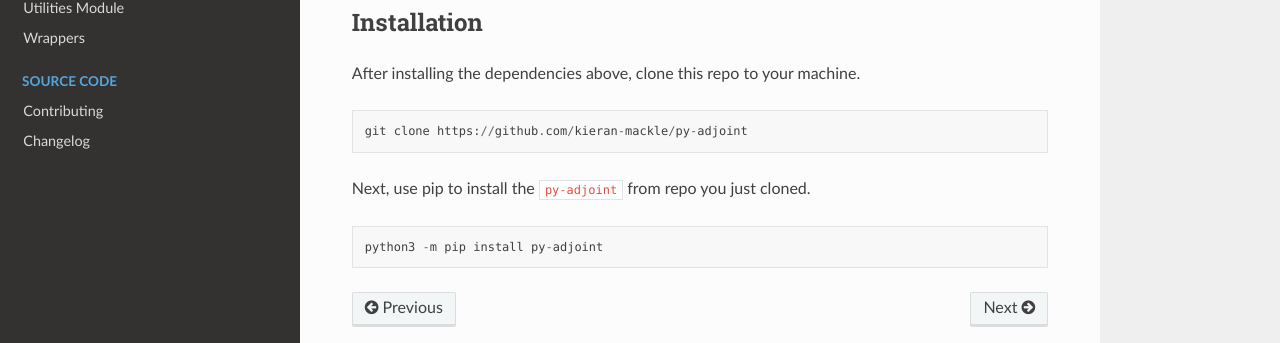
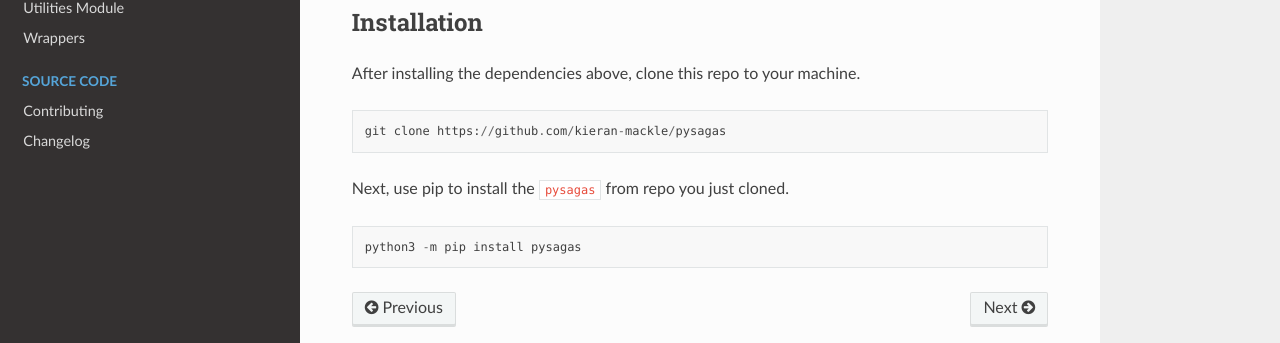
Before and after one commit to kieran-mackle/pysagas, a Sphinx documentation site: the page built from docs/source/documentation/getting-started.md, in a window 1280 px wide and 957 px high. Shown: the part 500-843 px from the top of the window. Built offline with Sphinx 7.4.7 and the Read the Docs theme 2.0.0, drawn with Linux system fonts in a browser that asks for light colours; some of the changed lines change nothing that is shown.

Commit message:
docs: inherit getting started section from readme

````diff
--- a/README.md
+++ b/README.md
@@ -34,6 +34,7 @@
 
 
 ## Getting Started
+<!-- start getting started -->
 
 ### Prerequisites
 This code depends on the [Eilmer](https://github.com/gdtk-uq/gdtk) python
@@ -66,6 +67,8 @@
 ```
 python3 -m pip install pysagas
 ```
+
+<!-- end getting started -->
 
 <p align="right">[<a href="#readme-top">back to top</a>]</p>
 
--- a/docs/source/documentation/getting-started.md
+++ b/docs/source/documentation/getting-started.md
@@ -1,33 +1,6 @@
 # Getting Started
 
-## Prerequisites
-This code depends on the [Eilmer](https://github.com/gdtk-uq/gdtk) python
-package. Note that a full Eilmer install is not required. Instead, do a
-[sparse checkout](https://stackoverflow.com/questions/600079/how-do-i-clone-a-subdirectory-only-of-a-git-repository)
-of the relevant files, using the commands below.
-
+```{include} ../../../README.md
+:start-after: <!-- start getting started -->
+:end-before: <!-- end getting started -->
 ```
-mkdir gdtk
-cd gdtk/
-git init
-git remote add -f origin https://github.com/gdtk-uq/gdtk.git
-git config core.sparseCheckout true
-echo "src/lib/" >> .git/info/sparse-checkout
-git pull origin master
-cd src/lib
-python3 -m pip install .
-cd ../../../
-```
-
-## Installation
-After installing the dependencies above, clone this repo to your machine.
-
-```
-git clone https://github.com/kieran-mackle/py-adjoint
-```
-
-Next, use pip to install the `py-adjoint` from repo you just cloned.
-
-```
-python3 -m pip install py-adjoint
-```
````
